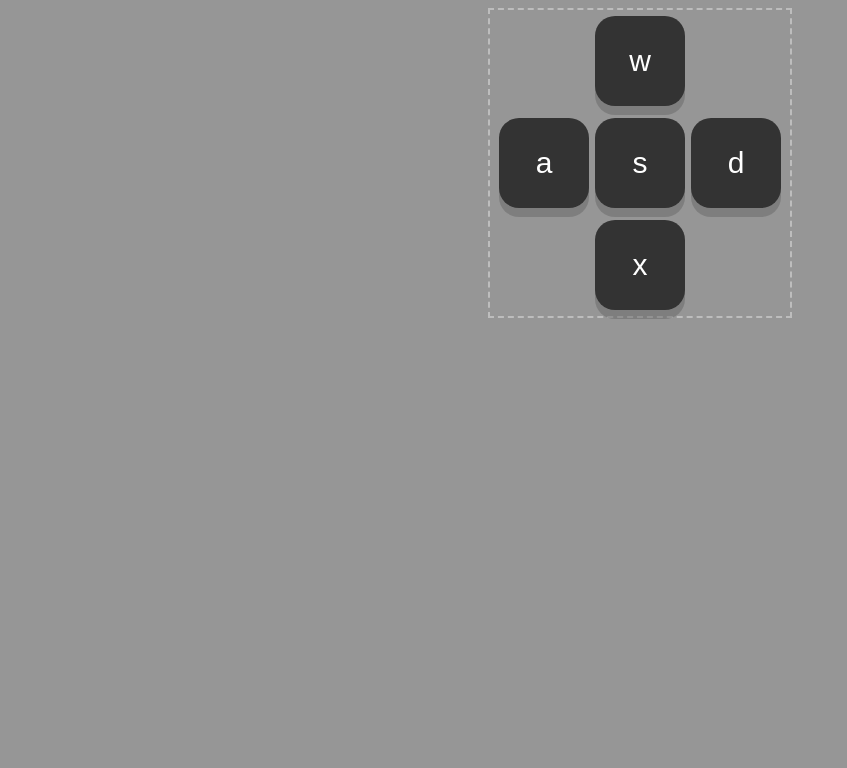
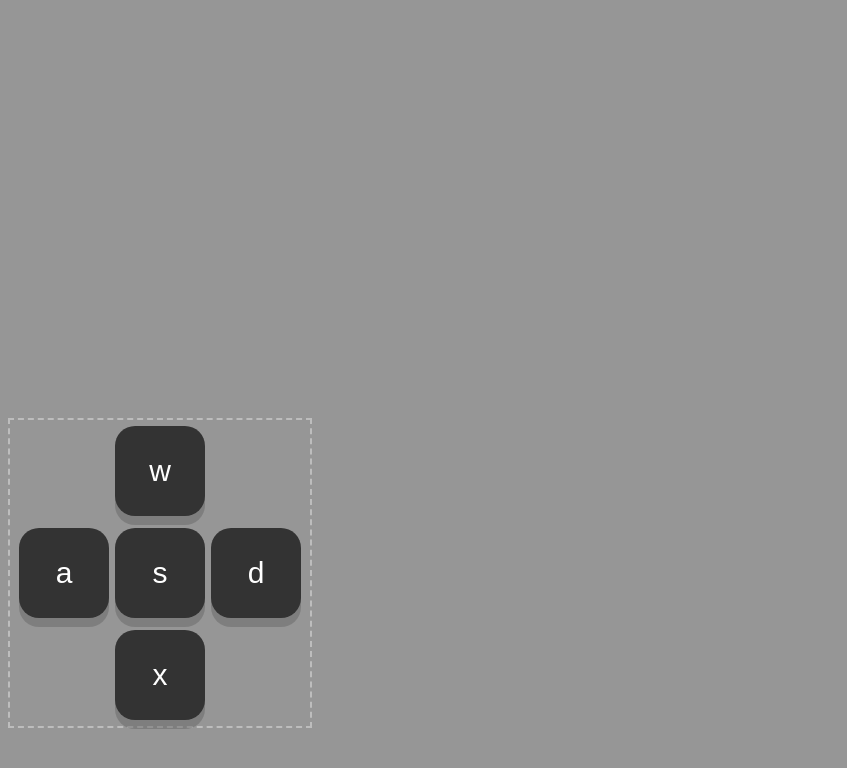
Before and after one commit to Sein-Oh/OpencvJS, a plain HTML site: page 버튼배치.html in a window 1280 px wide. Shown: the whole page, without its empty margins (0-847 px from the left). Drawn offline with Linux system fonts and the light colour scheme.

Commit message:
Update 버튼배치.html
바닥 중간에 정렬

```diff
--- a/버튼배치.html
+++ b/버튼배치.html
@@ -6,6 +6,7 @@
     <style>
         body{
             background-color:rgb(150,150,150);
+            text-align:center;
             -webkit-user-select:none;
         }
         button{
@@ -25,8 +26,8 @@
         }
     </style>
     <body>
-        <div align='center'>
-            <div align='center' style='border:2px dashed #BDBDBD; width:300px'>
+        <div align='center' style='position:relative; height:90vh'>
+            <div style='position:absolute; bottom:0; border:2px dashed #BDBDBD; width:300px'>
                 <button id='w' onmousedown=touch(this.id) ontouchstart=touch(this.id) onmouseup=touch('s') ontouchend=touch('s')>w</button>
                 <div>
                 <button id='a' onmousedown=touch(this.id) ontouchstart=touch(this.id) onmouseup=touch('s') ontouchend=touch('s')>a</button>
```
